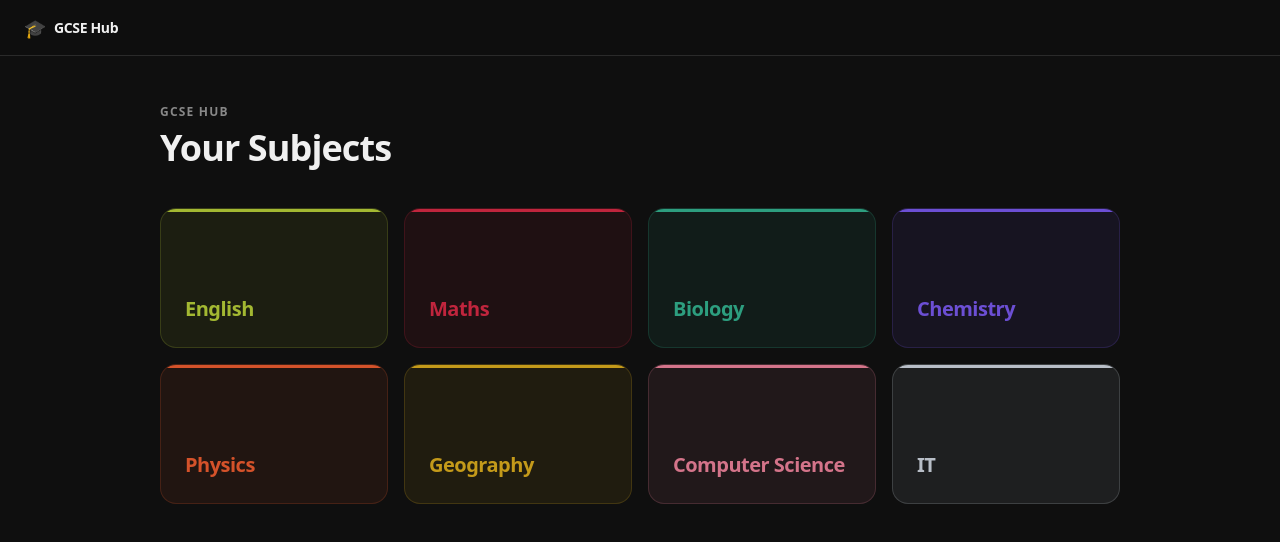
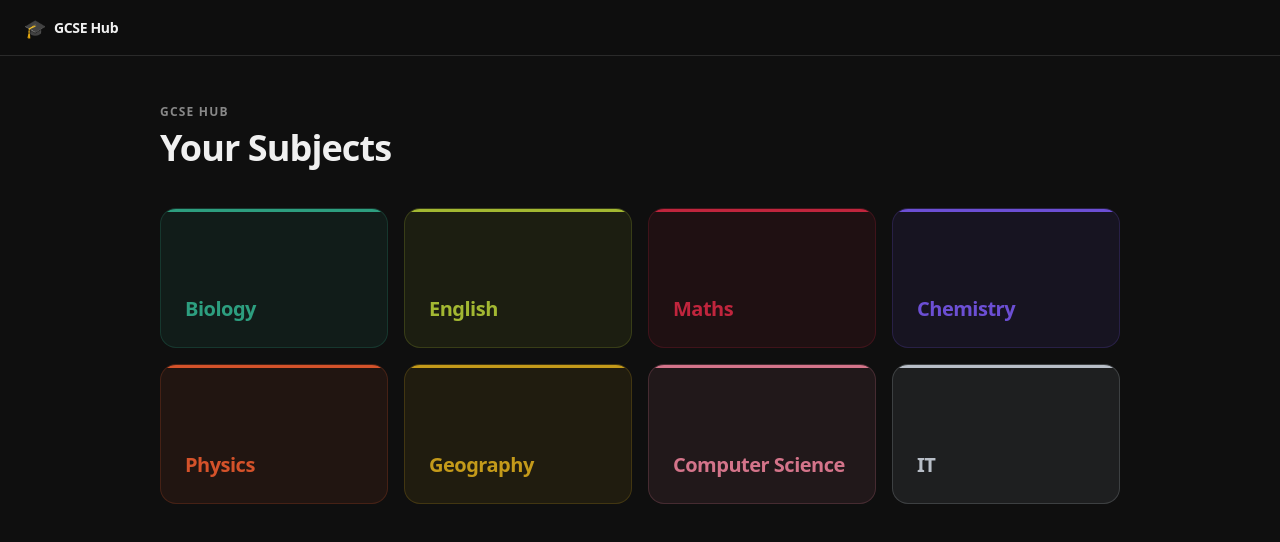
Before and after one commit to jeff43219/ProperWebsiteForHubThing, a React (Vite) app: page / in a window 1280 px wide. Shown: the top 542 px of the page. Built offline with nearby package versions, Linux system fonts and the light colour scheme.

Commit message:
Put Biology as the first subject

```diff
--- a/src/data/subjects.js
+++ b/src/data/subjects.js
@@ -1,4 +1,10 @@
 const subjects = [
+    {
+    slug: 'biology',
+    name: 'Biology',
+    colour: '#2d9e7f',
+    topics: [],
+  },
   {
     slug: 'english',
     name: 'English',
@@ -14,12 +20,6 @@ const subjects = [
         resources: { notes: false, quiz: false, flashcards: false }
       }
     ],
-  },
-  {
-    slug: 'biology',
-    name: 'Biology',
-    colour: '#2d9e7f',
-    topics: [],
   },
   {
     slug: 'chemistry',
```
